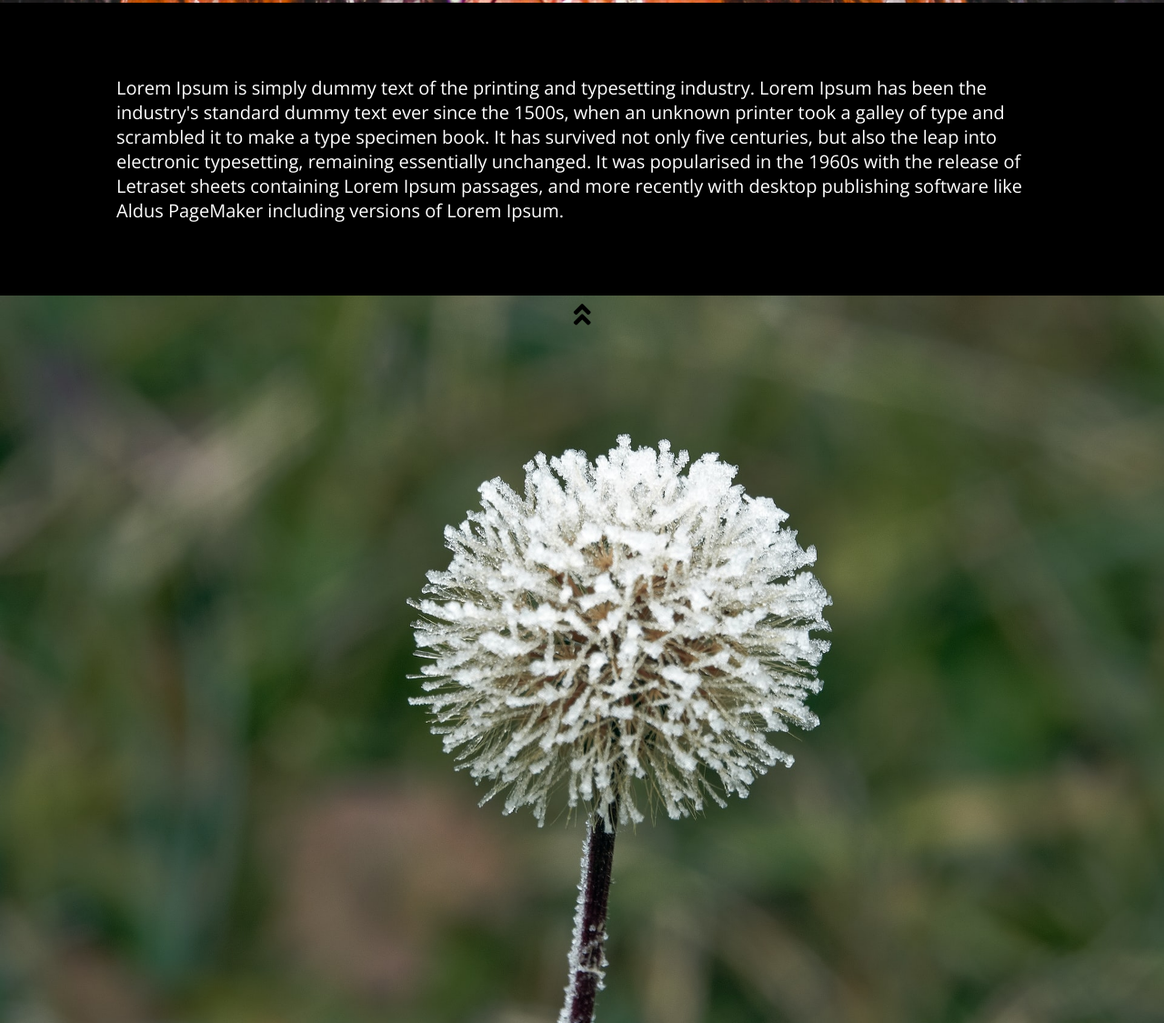
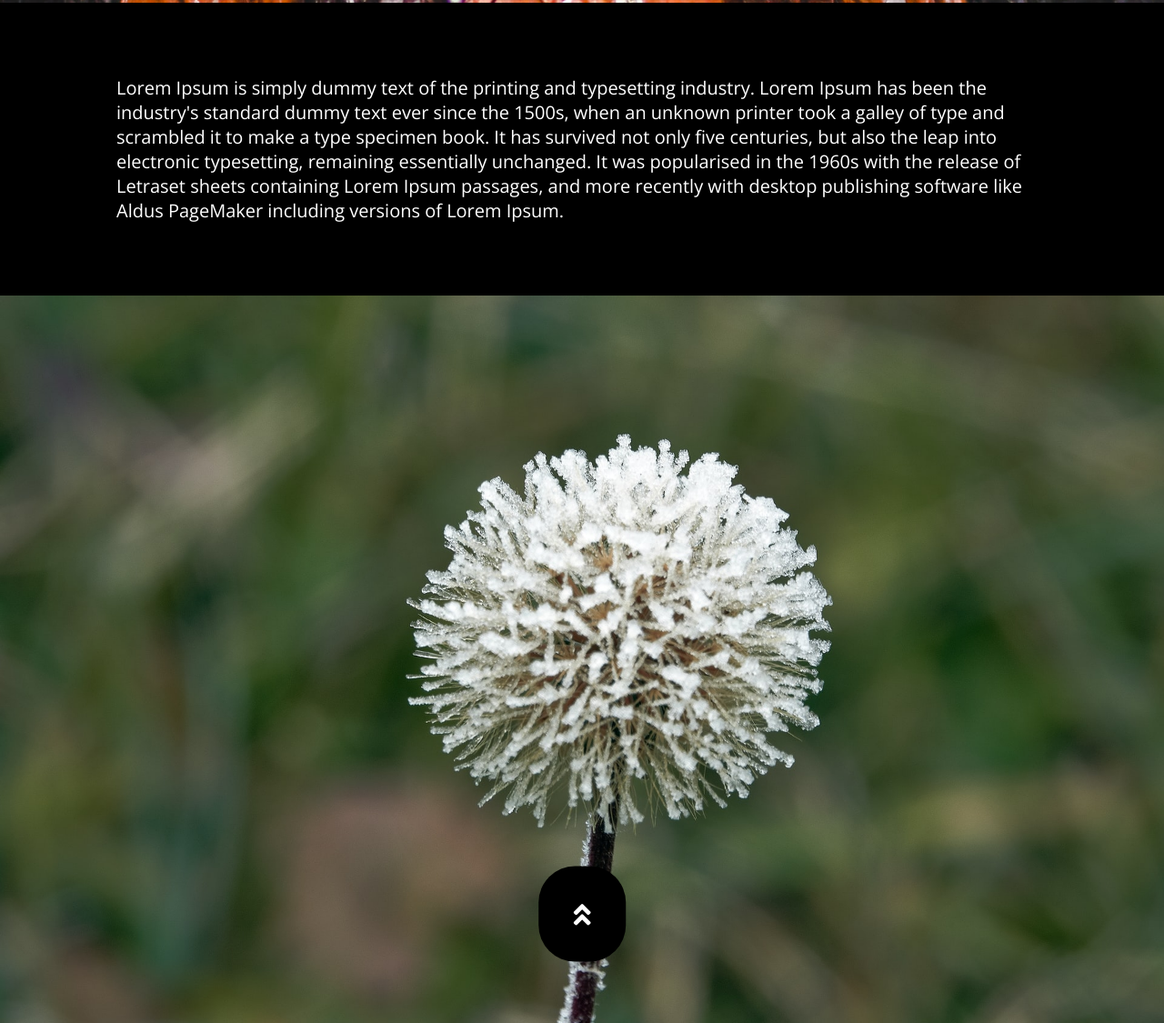
Before and after one commit to kr017/100DaysOfCode, a plain HTML site: page Day3/index.html in a window 1280 px wide. Shown: the part 4109-5234 px from the top of the page at 91% size. Drawn offline with nearby package versions, Linux system fonts and the light colour scheme.

Commit message:
styling updated upArrow

```diff
--- a/Day3/style.css
+++ b/Day3/style.css
@@ -57,3 +57,15 @@ body{
     color: white;
     transform: translate(-50%, -50%);
   }
+
+  .uparrow{
+    position: absolute;
+    top: 85%;
+    left: 50%;
+    color: white;
+    background-color: black;
+    padding: 4vh 3vw;
+    border-radius: 40px;
+    transform: translate(-50%, -50%);
+    cursor: pointer;
+  }
```
